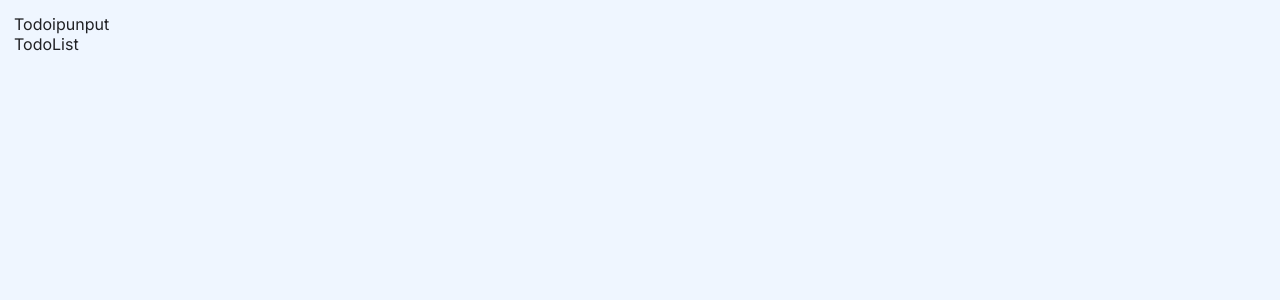
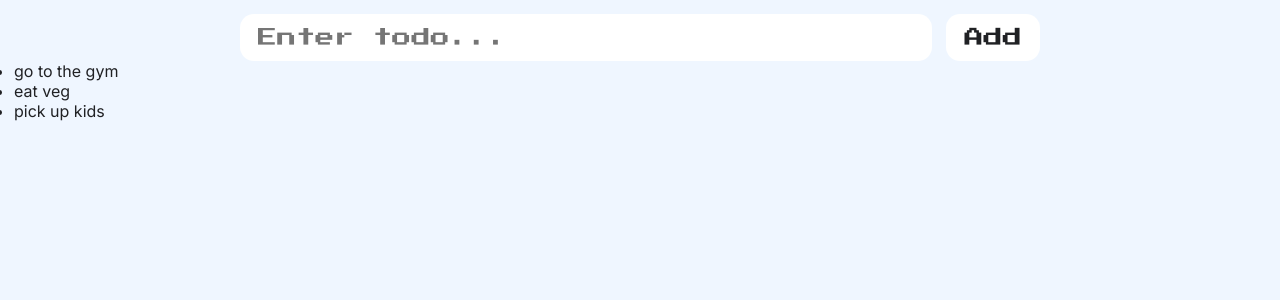
Before and after one commit to carternadain/React_To-do-list, a React (Vite) app in the folder reactjs-todolist/: page / in a window 1280 px wide. Shown: the top 300 px of the page. Built offline with nearby package versions, Linux system fonts and the light colour scheme.

Commit message:
upload basic html js in todo list and input

```diff
--- a/reactjs-todolist/src/components/Todoinput.jsx
+++ b/reactjs-todolist/src/components/Todoinput.jsx
@@ -1,7 +1,8 @@
 export default function TodoInput (){
     return(
-        <div>
-        Todoipunput
-        </div>
+        <header>
+            <input placeholder="Enter todo..." />
+            <button>Add</button>
+        </header>
     )
 }
--- a/reactjs-todolist/src/components/Todolist.jsx
+++ b/reactjs-todolist/src/components/Todolist.jsx
@@ -1,7 +1,18 @@
 export default function TodoList (){
+
+    let todos = [
+        'go to the gym',
+        'eat veg'  ,
+        'pick up kids'
+    ]
+
     return(
-        <div>
-         TodoList
-        </div>
+        <ul>
+            {todos.map((todo, todoIndex) => {
+                return (
+                    <li key= {todoIndex}>{todo} </li>
+                )
+            })}
+        </ul>
     )
 }
```
